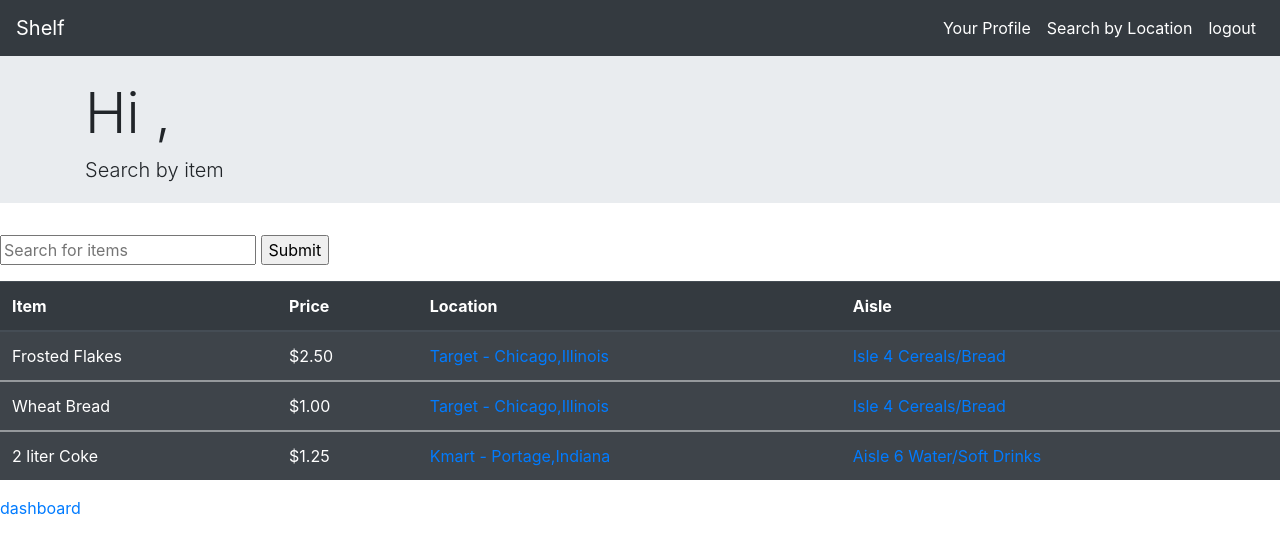
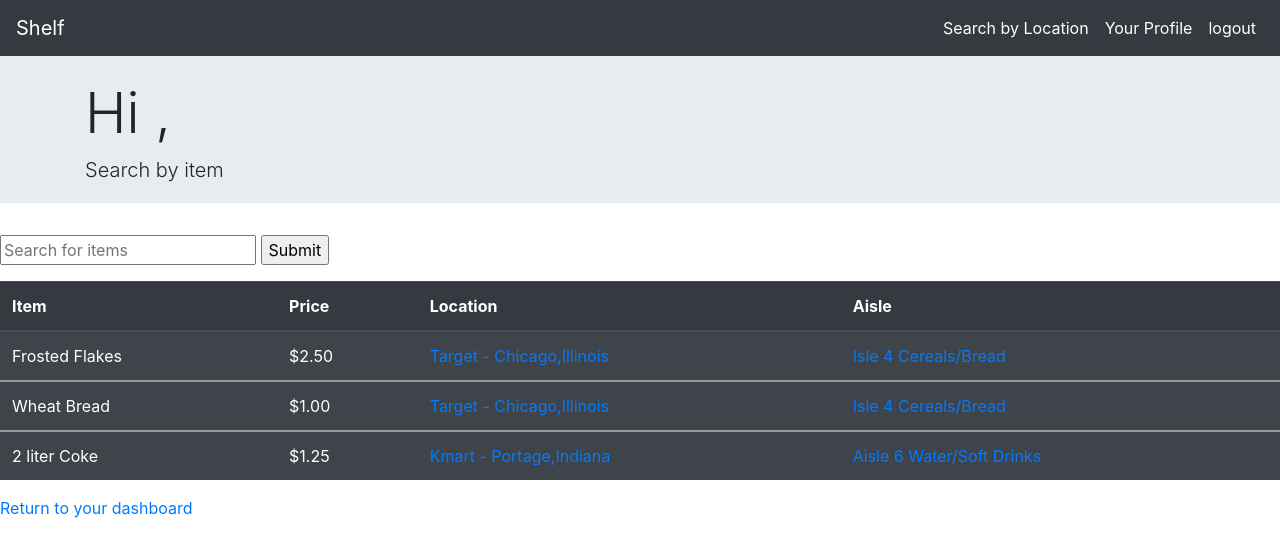
Before and after one commit to Apilny/Shelf_Project2, a Django app: template apps/shelf_app/templates/view_items.html in a window 1280 px wide. Shown: the top 557 px of the page. Run offline with Django 3.2, Linux system fonts and the light colour scheme; the template is opened without the code that fills it: values that come from a table or form of the project are taken from there, others are empty; data comes from the database, SQL or seed files in the repository; parts of the project's set-up code (start-up, migrations or seed data) failed here and were passed over; some libraries are stand-ins or nearby versions.

Commit message:
Update view_items.html
Cosmetic link changes

```diff
--- a/apps/shelf_app/templates/view_items.html
+++ b/apps/shelf_app/templates/view_items.html
@@ -21,10 +21,10 @@
         <div class="collapse navbar-collapse d-flex flex-row-reverse" id="navbarNav">
             <ul class="navbar-nav">
                 <li class="nav-item active">
-                    <a class="nav-link" href='/shelf/profile'>Your Profile</a>
+                    <a class="nav-link" href='/shelf/locations'>Search by Location</a>
                 </li>
                 <li class="nav-item active">
-                    <a class="nav-link" href='/shelf/locations'>Search by Location</a>
+                    <a class="nav-link" href='/shelf/profile'>Your Profile</a>
                 </li>
                 <li class="nav-item active">
                     <a class="nav-link" href='/logout'>logout</a>
@@ -61,7 +61,7 @@
         </tbody>
         {%endfor%}
     </table>
-    <a href='/shelf/profile'>dashboard</a>
+    <p><a href='/shelf/profile'>Return to your dashboard</a></p>
 </body>
 
 </html>
```
